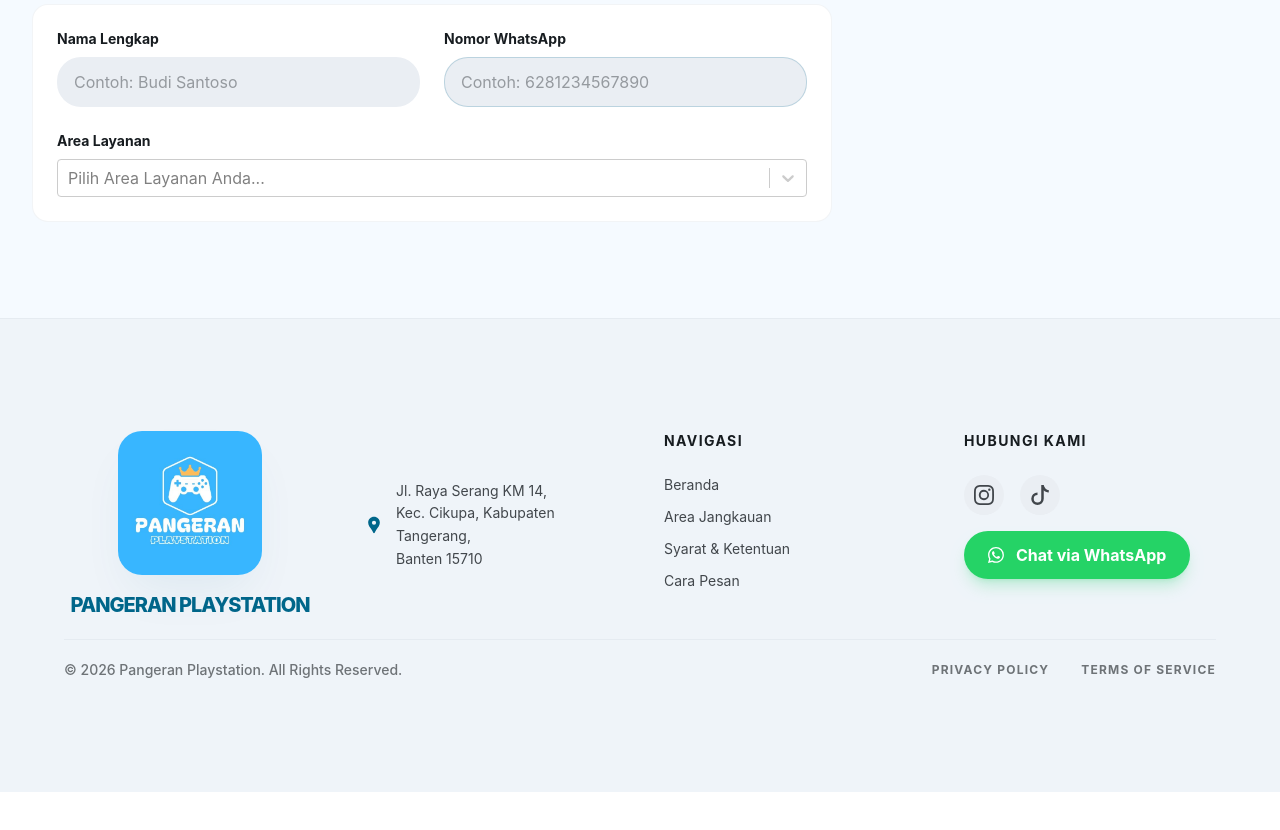
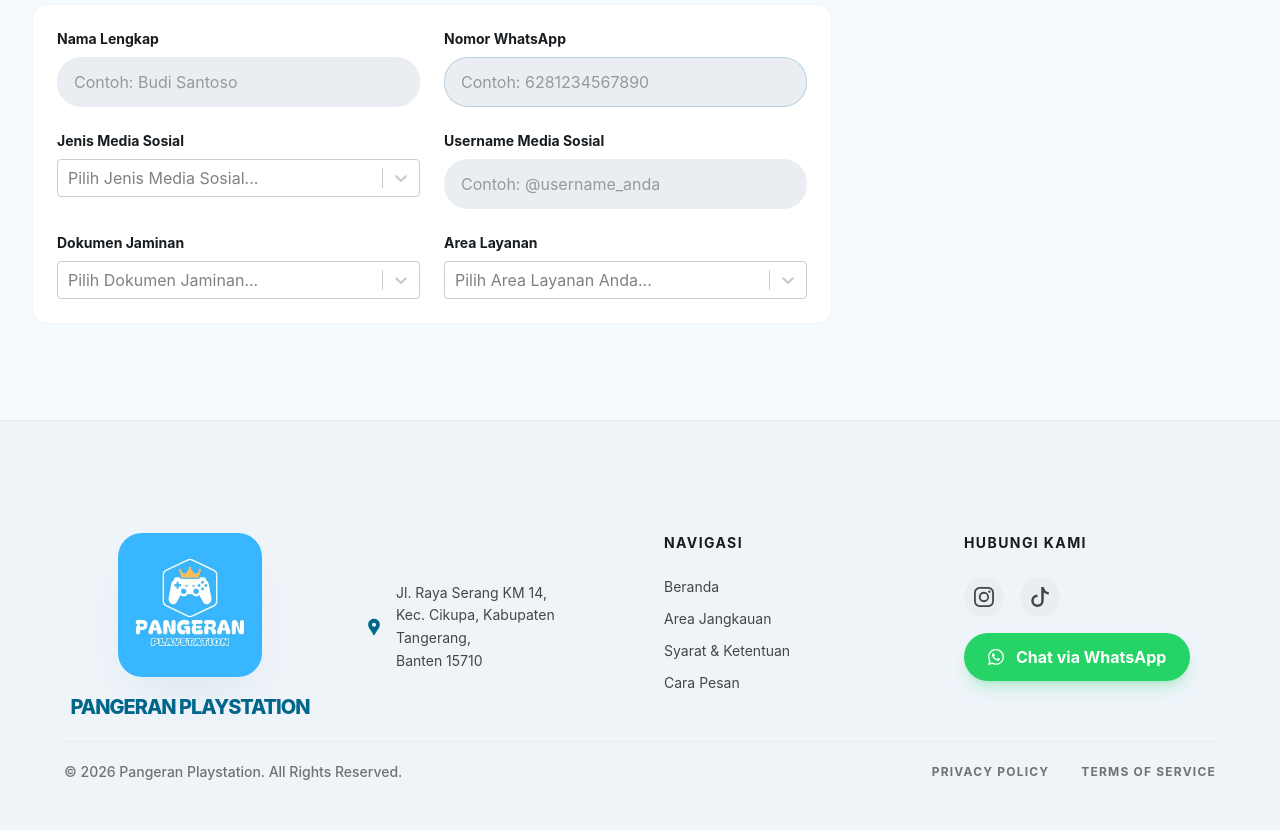
Before and after one commit to dvpms/pangeran-playstation-web, a Next.js app: page /booking in a window 1280 px wide. Shown: the part 960-1790 px from the top of the page. Before the commit the page ends 1752 px from the top, so only its background shows below. Built offline with nearby package versions, Linux system fonts and the light colour scheme; no server answers; the database is empty.

Commit message:
feat: add jaminan and social media fields to booking model and form

```diff
--- a/src/components/ui/BookingForm.jsx
+++ b/src/components/ui/BookingForm.jsx
@@ -23,10 +23,13 @@ export default function BookingForm({ initialConsoles, initialAddons }) {
   const [selectedTier, setSelectedTier] = useState(null);
   const [startDate, setStartDate] = useState(null);
 
-  // State Interaktif: Data Pelanggan (BARU)
+  // State Form
   const [name, setName] = useState("");
   const [whatsapp, setWhatsapp] = useState("");
   const [area, setArea] = useState(null);
+  const [jaminan, setJaminan] = useState(null);
+  const [socialMediaType, setSocialMediaType] = useState(null);
+  const [socialMediaUsername, setSocialMediaUsername] = useState("");
   // const [address, setAddress] = useState("");
 
   const [unavailableDates, setUnavailableDates] = useState([]);
@@ -89,7 +92,15 @@ export default function BookingForm({ initialConsoles, initialAddons }) {
   const grandTotal = unitTotal + addonTotal;
 
   // Validasi Form Keseluruhan
-  const isFormValid = selectedTier && startDate && name && whatsapp && area;
+  const isFormValid =
+    selectedTier &&
+    startDate &&
+    name &&
+    whatsapp &&
+    area &&
+    jaminan &&
+    socialMediaType &&
+    socialMediaUsername;
 
   // Eksekutor Form
   const handleSubmit = async () => {
@@ -112,6 +123,9 @@ export default function BookingForm({ initialConsoles, initialAddons }) {
         customerName: name,
         whatsappNumber: whatsapp,
         deliveryArea: area.value,
+        jaminan: jaminan.value,
+        socialMediaType: socialMediaType.value,
+        socialMediaUsername: socialMediaUsername,
         // fullAddress: address,
         totalPrice: grandTotal,
         addonTv: selectedAddon,
@@ -128,6 +142,10 @@ export default function BookingForm({ initialConsoles, initialAddons }) {
         setName("");
         setWhatsapp("");
         setArea(null);
+        setJaminan(null);
+        setSocialMediaType(null);
+        setSocialMediaUsername("");
+
         // setAddress("");
 
         console.log("Booking berhasil dibuat:", result.booking);
@@ -315,7 +333,7 @@ export default function BookingForm({ initialConsoles, initialAddons }) {
                   type="button"
                   disabled={isFull || isLoadingDates}
                   onClick={() => setStartDate(date)}
-                  className={`min-w-[4.5rem] p-3 rounded-xl flex flex-col items-center justify-center transition-all border ${
+                  className={`min-w-18 p-3 rounded-xl flex flex-col items-center justify-center transition-all border ${
                     isFull
                       ? "bg-surface-container-lowest border-outline-variant/10 opacity-30 cursor-not-allowed"
                       : isSelected
@@ -382,6 +400,56 @@ export default function BookingForm({ initialConsoles, initialAddons }) {
                 />
               </div>
             </div>
+            <div className="grid grid-cols-1 md:grid-cols-2 gap-6">
+              <div className="flex flex-col gap-2">
+                <label className="text-sm font-bold text-surface-on">
+                  Jenis Media Sosial
+                </label>
+                <Select
+                  instanceId="socialmedia-type-select"
+                  options={[
+                    { value: "Instagram", label: "Instagram" },
+                    { value: "Twitter", label: "Twitter" },
+                    { value: "Facebook", label: "Facebook" },
+                    { value: "TikTok", label: "TikTok" },
+                  ]}
+                  value={socialMediaType}
+                  onChange={(opt) => setSocialMediaType(opt)}
+                  placeholder="Pilih Jenis Media Sosial..."
+                  className="react-select-container"
+                  classNamePrefix="react-select"
+                />
+              </div>
+              <div className="flex flex-col gap-2">
+                <label className="text-sm font-bold text-surface-on">
+                  Username Media Sosial
+                </label>
+                <input
+                  type="text"
+                  value={socialMediaUsername}
+                  onChange={(e) => setSocialMediaUsername(e.target.value)}
+                  placeholder="Contoh: @username_anda"
+                  className="w-full bg-surface-container px-4 py-3 rounded-xl text-surface-on placeholder:text-surface-on/40 focus:outline-none focus:ring-2 focus:ring-primary/50 border border-transparent focus:border-primary"
+                />
+              </div>
+              <div className="flex flex-col gap-2">
+                <label className="text-sm font-bold text-surface-on">
+                  Dokumen Jaminan
+                </label>
+                <Select
+                  instanceId="jaminan-select"
+                  options={[
+                    { value: "KTP + STNK", label: "KTP + STNK" },
+                    { value: "SIM + STNK", label: "SIM + STNK" },
+                    { value: "KTP + SIM", label: "KTP + SIM" },
+                  ]}
+                  value={jaminan}
+                  onChange={(opt) => setJaminan(opt)}
+                  placeholder="Pilih Dokumen Jaminan..."
+                  className="react-select-container"
+                  classNamePrefix="react-select"
+                />
+              </div>
 
               <div className="flex flex-col gap-2">
                 <label className="text-sm font-bold text-surface-on">
@@ -397,6 +465,7 @@ export default function BookingForm({ initialConsoles, initialAddons }) {
                   classNamePrefix="react-select"
                   isSearchable
                 />
+              </div>
             </div>
 
             {/* <div className="flex flex-col gap-2">
--- a/src/services/booking.js
+++ b/src/services/booking.js
@@ -126,6 +126,9 @@ export async function submitBooking(payload) {
           // fullAddress: payload.fullAddress,
           totalPrice: payload.totalPrice,
           addonTv: payload.addonTv,
+          jaminan: payload.jaminan,
+          socialMediaType: payload.socialMediaType,
+          socialMediaUsername: payload.socialMediaUsername,
           status: "PENDING",
         },
       });
@@ -184,6 +187,14 @@ export async function submitBooking(payload) {
               <tr>
                 <td style="font-weight: bold; padding: 10px 16px; background: #f0f4fa;">Area</td>
                 <td style="padding: 10px 16px;">${payload.deliveryArea}</td>
+              </tr>
+              <tr>
+                <td style="font-weight: bold; padding: 10px 16px; background: #f0f4fa;">Dokumen Jaminan</td>
+                <td style="padding: 10px 16px;">${payload.jaminan || "-"}</td>
+              </tr>
+              <tr>
+                <td style="font-weight: bold; padding: 10px 16px; background: #f0f4fa;">Media Sosial</td>
+                <td style="padding: 10px 16px;">${payload.socialMediaType} - @${payload.socialMediaUsername}</td>
               </tr>
               <tr>
                 <td style="font-weight: bold; padding: 10px 16px; background: #f0f4fa;">Total Harga</td>
```
Also changed, not shown: 2 other files (tests, documents, lock files or other folders). Lines whose indentation alone changed are shown as unchanged.
